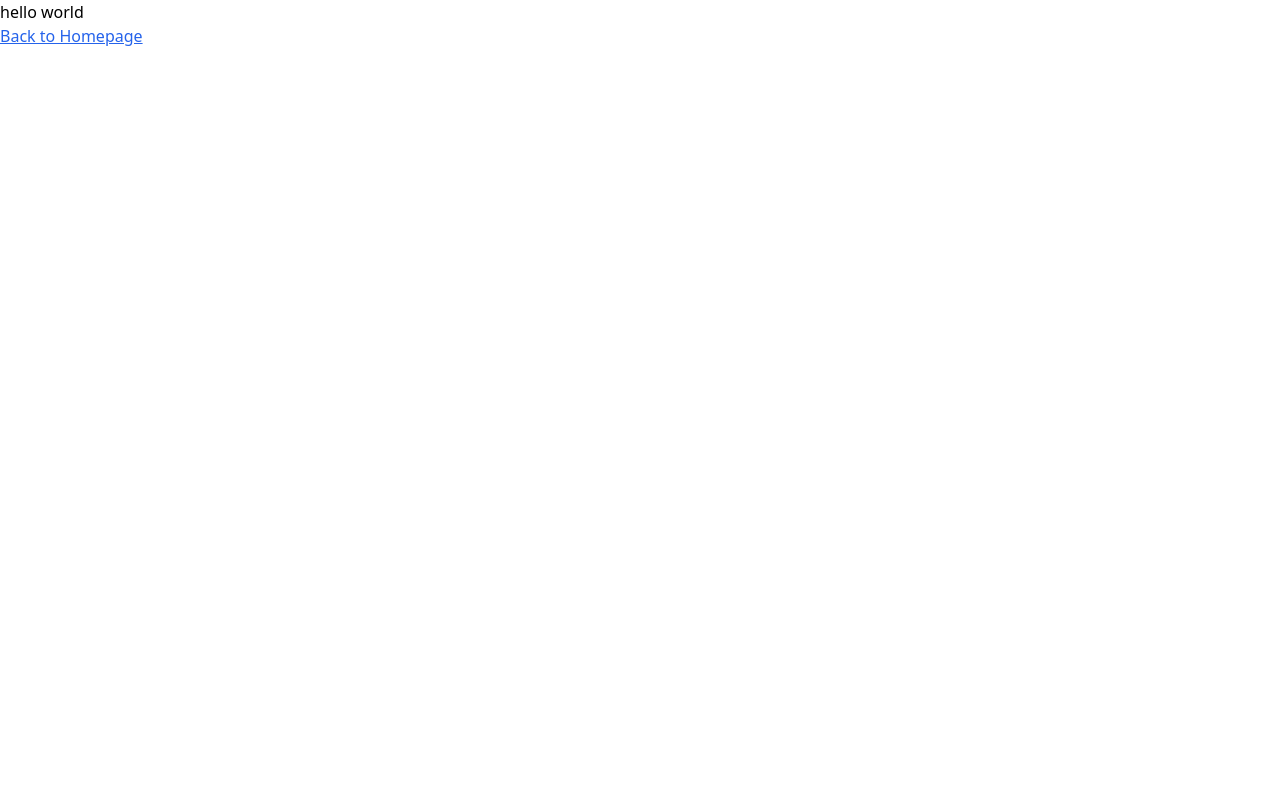
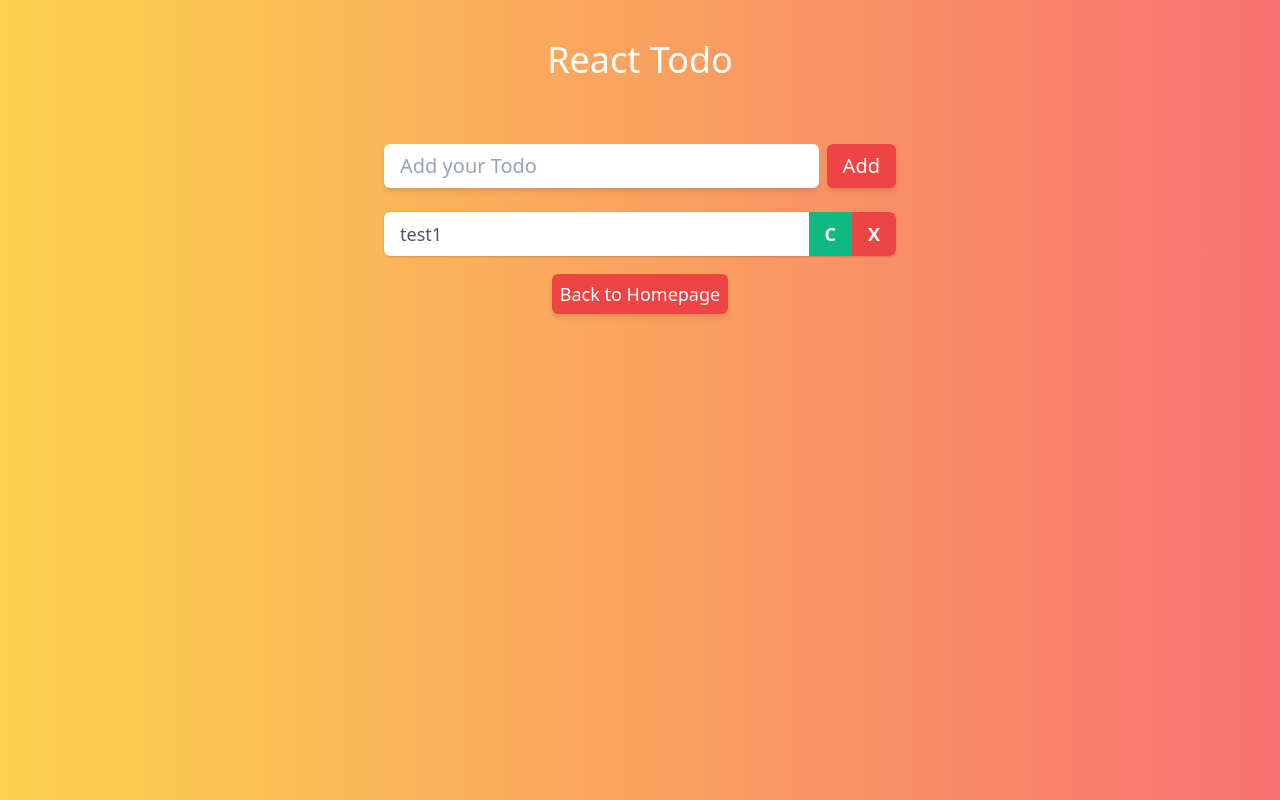
Before and after one commit to ajs-codes/React-Track, a React (Create React App) app: page /react-todo in a window 1280 px wide. Built offline with nearby package versions, Linux system fonts and the light colour scheme.

Commit message:
completed todo design part

```diff
--- a/src/App.js
+++ b/src/App.js
@@ -1,6 +1,6 @@
 import React from "react";
-import TodoApp from "./Components/TodoApp.jsx";
-import Homepage from "./Components/Homepage.jsx";
+import TodoApp from "./components/TodoApp.jsx";
+import Homepage from "./components/Homepage.jsx";
 import { BrowserRouter as Router, Routes, Route } from "react-router-dom";
 
 function App() {
--- a/src/Components/TodoApp.jsx
+++ b/src/Components/TodoApp.jsx
@@ -1,11 +1,26 @@
 import { Link } from "react-router-dom";
+import TodoItems from "./TodoItems.jsx";
+import TodoForm from "./TodoForm.jsx";
 
 function TodoApp() {
   return (
-    <>
-      <h1>hello world</h1>
-      <Link to="/" className="text-blue-600 underline">Back to Homepage</Link>
-    </>
+    <main className="h-screen w-screen bg-gradient-to-r from-yellow-300 to-red-400">
+      <h1 className="text-center text-4xl text-white font-normal py-10">
+        React Todo
+      </h1>
+      <TodoForm />
+      <section className="my-6 flex justify-center">
+        <TodoItems />
+      </section>
+      <div className="text-center my-6">
+        <Link
+          to="/"
+          className="bg-red-500 hover:bg-red-600 text-white font-medium p-2 text-lg rounded-md shadow-md"
+        >
+          Back to Homepage
+        </Link>
+      </div>
+    </main>
   );
 }
 
--- /dev/null
+++ b/src/Components/TodoForm.jsx
@@ -0,0 +1,17 @@
+function TodoForm() {
+  return (
+    <form className="my-6 flex justify-center">
+      <div className="w-2/5 flex gap-2">
+        <input
+          type="text"
+          placeholder="Add your Todo"
+          className="text-xl outline-none py-2 px-4 rounded-md text-gray-600 shadow-md flex-grow"
+        />
+        <button type="submit" className="text-white text-xl py-2 px-4 bg-red-500 hover:bg-red-600 rounded-md font-medium shadow-md">
+          Add
+        </button>
+      </div>
+    </form>
+  );
+}
+export default TodoForm;
--- /dev/null
+++ b/src/Components/TodoItems.jsx
@@ -0,0 +1,13 @@
+function TodoItems() {
+  return (
+    <section className="w-2/5 flex-col gap-2">
+      <div className="bg-white text-lg flex shadow rounded-md text-white">
+        <div className="py-2 px-4 flex-grow text-gray-600">test1</div>
+        <button className="py-2 px-4 bg-green-500 hover:bg-green-600 font-semibold">C</button>
+        <button className="py-2 px-4 bg-red-500 hover:bg-red-600 rounded-r-md font-semibold">X</button>
+      </div>
+    </section>
+  );
+}
+
+export default TodoItems;
```
